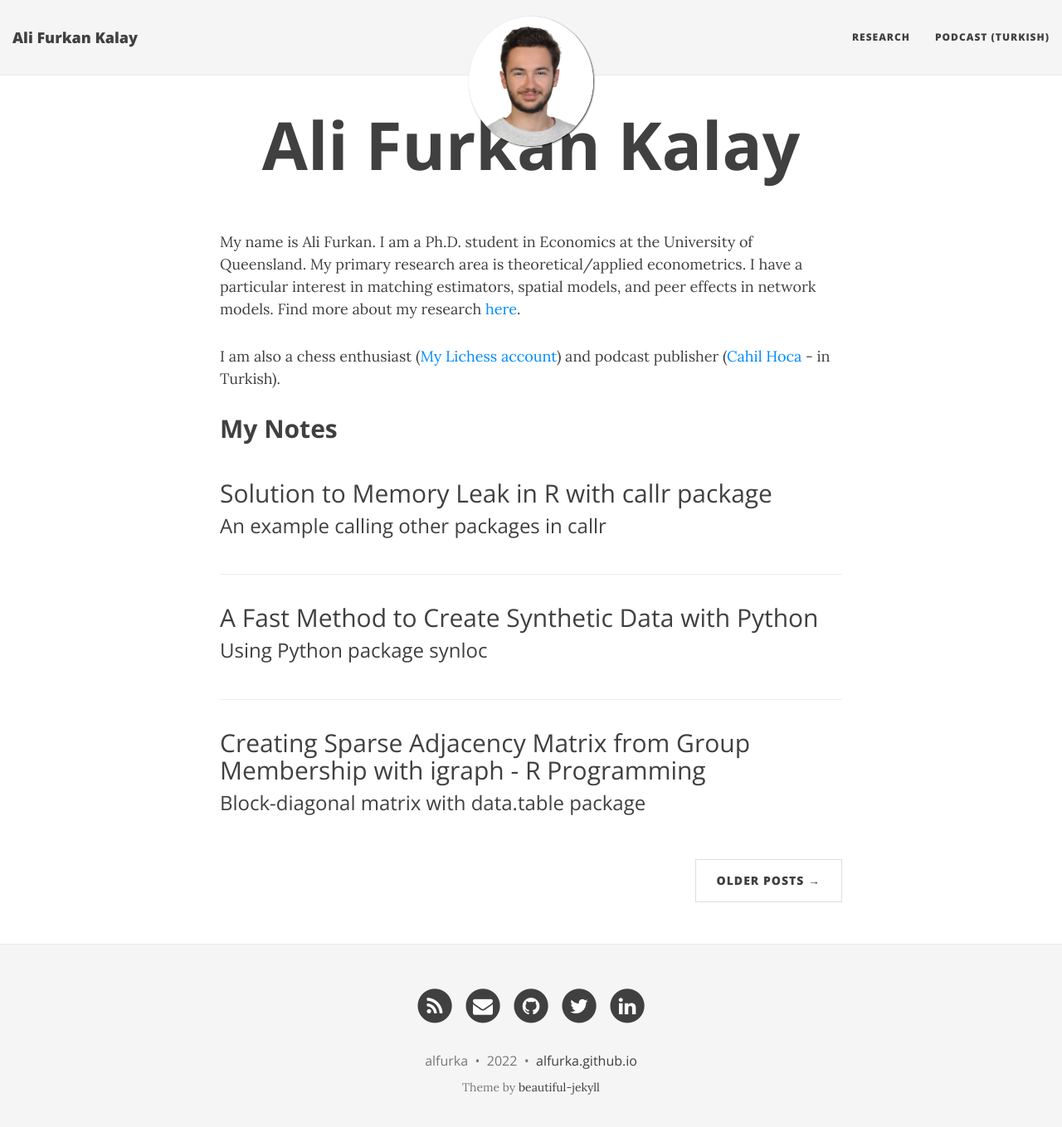
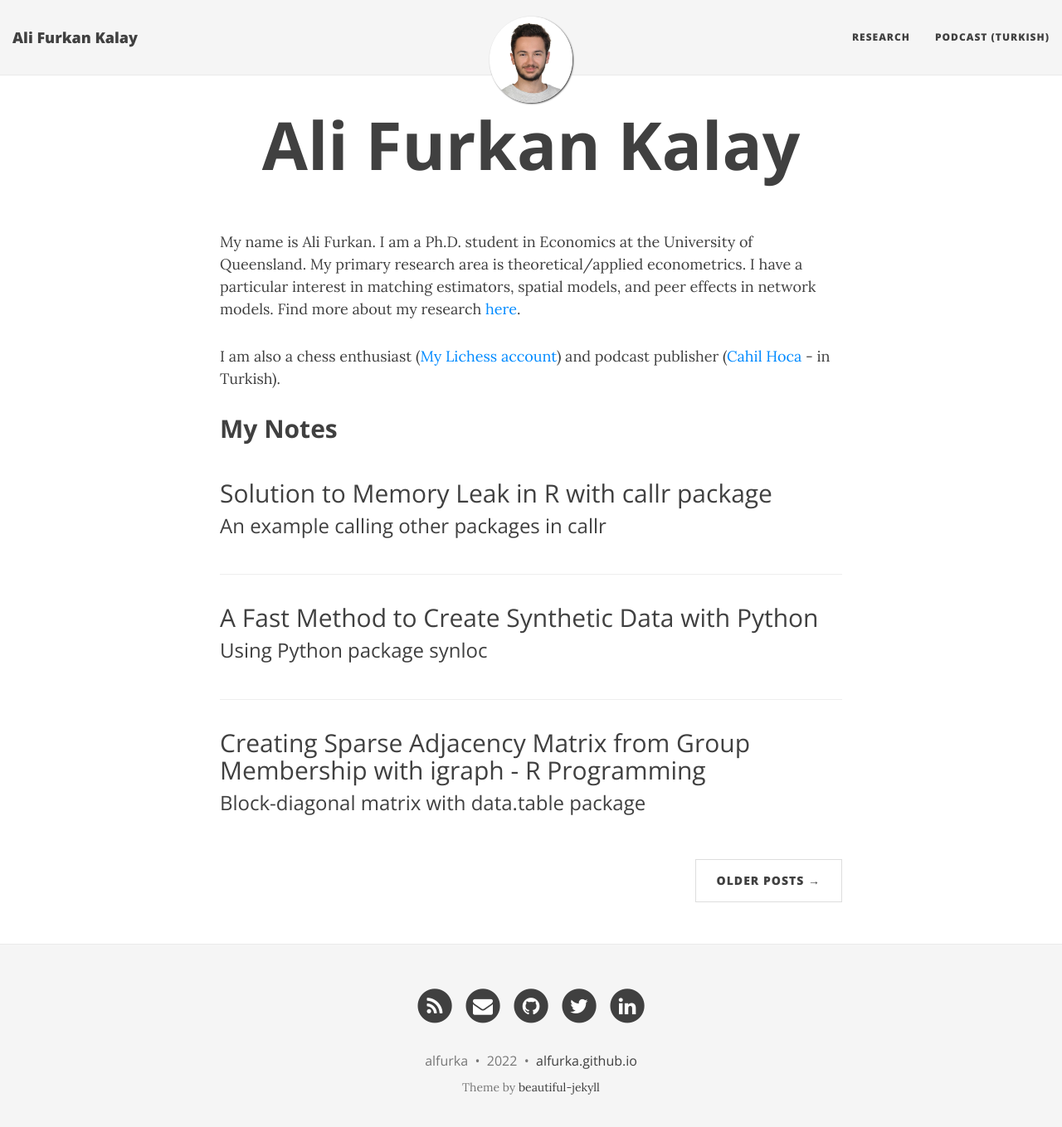
Before and after one commit to alfurka/alfurka.github.io, a Jekyll site: the page built from index.html, in a window 1280 px wide and 1372 px high. Shown: the top 1359 px of the window at 83% size. Built offline with Jekyll 4.4.1, drawn with Linux system fonts in a browser that asks for light colours; nearby versions of some CDN libraries; the list of posts is cut into pages by our own code.

Commit message:
Update main.css

```diff
--- a/css/main.css
+++ b/css/main.css
@@ -169,12 +169,12 @@ img {
 .navbar-custom .avatar-container {
   position: absolute;
   left: 50%;
-  width: 100px;
+  width: 50px;
   margin-top: -25px;
 }
 .navbar-custom .avatar-container  .avatar-img-border {
   width: 100%;
-  border-radius: 80%;
+  border-radius: 50%;
   margin-left: -50%;
   display: inline-block;
   box-shadow: 0 0 8px rgba(0, 0, 0, .8);
@@ -183,7 +183,7 @@ img {
 }
 .navbar-custom .avatar-container  .avatar-img {
   width: 100%;
-  border-radius: 80%;
+  border-radius: 50%;
   display: block;
 }
 
@@ -193,7 +193,7 @@ img {
 
 @media only screen and (min-width: 768px) {
   .navbar-custom .avatar-container {
-    width: 150px;
+    width: 100px;
     margin-top: -50px;
   }
 
```
